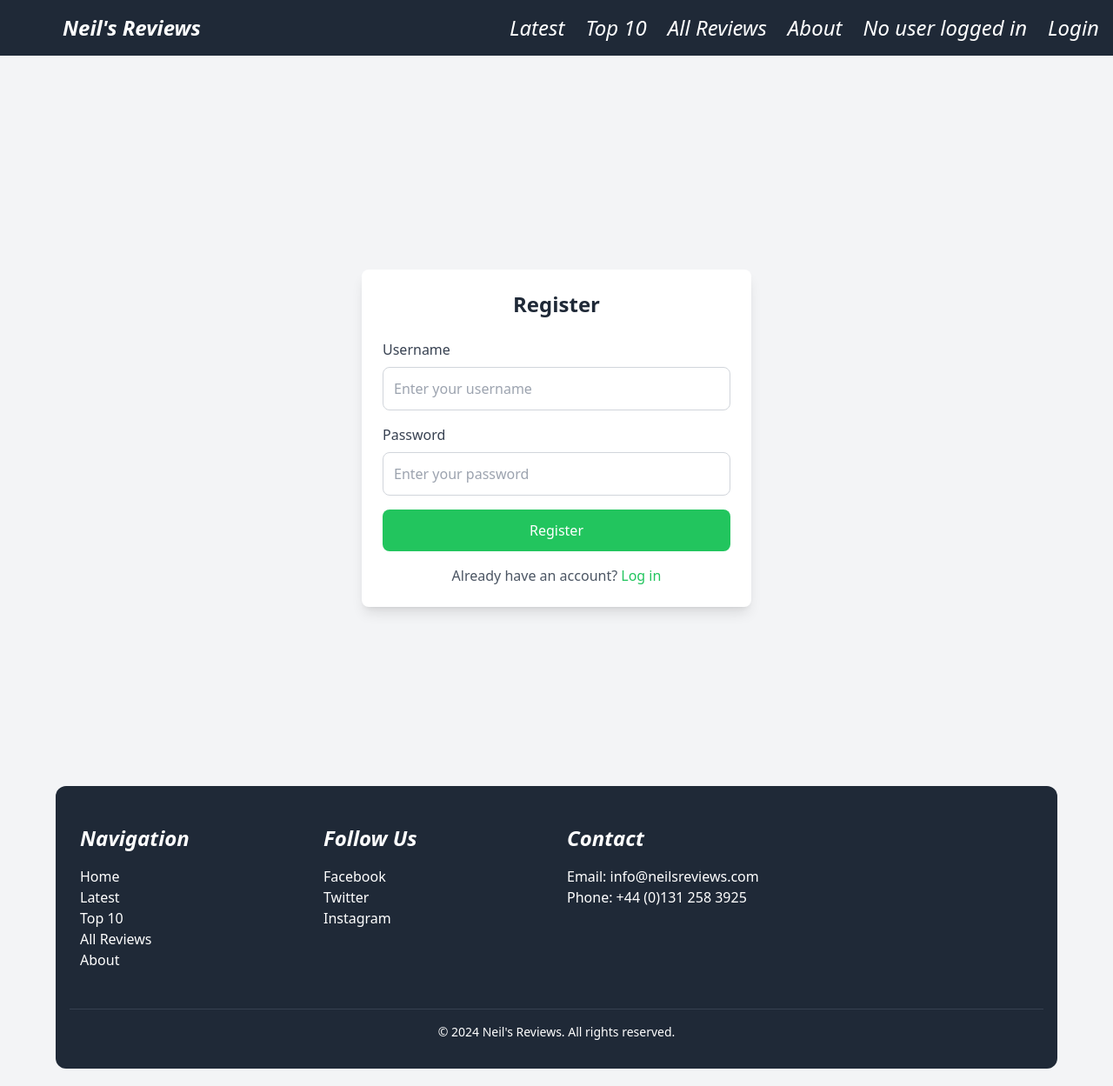
After one commit to neil-mckenna/FlaskCW, a Flask app: page /register in a window 1280 px wide. The commit adds this page. Shown: the whole page at 87% size. Run offline with Flask 3, Linux system fonts and the light colour scheme; some libraries are stand-ins or nearby versions.

Commit message:
More mgea functionality, for all reviews and user register and login

```diff
--- a/app.py
+++ b/app.py
@@ -1,4 +1,4 @@
-from flask import Flask, render_template, redirect, url_for, request, jsonify, make_response
+from flask import Flask, render_template, redirect, url_for, request, jsonify, make_response, flash, session
 import os
 import json
 from datetime import datetime
@@ -8,6 +8,9 @@ from datetime import datetime
 # start a Flask class constructed with app name which is this app.py
 app = Flask(__name__)
 
+# this is needed for flashing messages
+app.secret_key = "mehthisisecretkey44"
+
 
 # a helper filter to show dates
 @app.template_filter('dateformat')
@@ -16,6 +19,26 @@ def dateformat(value):
 
 # hard code const for the data file in my project for teh json data
 DATA_FILE = os.path.join(os.path.dirname(__file__), 'static/jsonData','games.json')
+
+# user data
+USER_DATA_FILE = os.path.join(os.path.dirname(__file__), 'static/jsonData','users.json')
+
+# load user data from JSOn file
+def load_user_data():
+    response, status_code = read_json_file(USER_DATA_FILE)
+
+    if status_code == 200:
+        # load users
+        return response.get("data", {"users": []})
+
+    # for error
+    return {"users" : [] }
+
+
+# save user data to JSON file
+def save_user_data(data):
+    with open(USER_DATA_FILE, "w") as f:
+        json.dump(data, f, indent=4)
 
 
 # a useful fucntion to extract josn data from a file as will reuse in multiple routes
@@ -52,10 +75,86 @@ def read_json_file(file_path):
 
 
 # start of routes
+@app.route('/register', methods=['GET','POST'])
+def register():
+    if request.method == 'POST':
+        username = request.form.get('username')
+        password = request.form.get('password')
+
+        # load exist users
+        user_data = load_user_data()
+
+        # if user already exists
+        if any(user['username'] == username for user in user_data['users']):
+            flash("Username already exists. Please choose a different one.", "danger")
+            return redirect(url_for('register'))
+
+        # add new users
+        user_data['users'].append({"username": username, "password": password})
+        save_user_data(user_data)
+
+        flash("Registration successful! Please log in: ", "success")
+        return redirect(url_for('login'))
+
+    return render_template('pages/security/register.html')
+
+# login logic
+@app.route('/login', methods=['GET','POST'])
+def login():
+
+    # hard code values for login
+    H_USERNAME = "neil"
+    H_PASSWORD = "password"
+
+    # check for a post request
+    if request.method == 'POST':
+        username = request.form.get('username')
+        password = request.form.get('password')
+
+        # check against hardcoded values
+        if username == H_USERNAME and password == H_PASSWORD:
+            session['logged_in'] = True # set login status
+            session['username'] = username
+
+            # flash green
+            flash("Login Successfully", "success")
+            return redirect(url_for('home'))
+
+        user_data = load_user_data()
+        # this is  fancy lamda/forloop to compare usernames
+        user = next((user for user in user_data['users'] if user['username'] == username), None)
+
+        # if user password in key match the password
+        if user and user['password'] == password:
+            session['logged_in'] = True
+            session['username'] = username
+            flash("login successfully", "success")
+            return redirect(url_for('home'))
+
+        # failed both
+        else:
+            flash("Invalid details: username and or password. Please Try Again!", "danger")
+            return redirect(url_for('login') )
+
+    return render_template("pages/security/login.html")
+
+# logout
+@app.route('/logout')
+def logout():
+    session.pop('logged_in', None)
+    session.pop('username', None)
+    flash("You have been logged out", "info")
+    session.clear()
+    return redirect(url_for('login'))
 
 # deafult root or home index
 @app.route('/')
 def home():
+
+    # redirect to login security reasons
+    if not session.get('logged_in', False):
+        return redirect(url_for('login'))
+
     # destruture function call with const from above
     response, status_code = read_json_file(DATA_FILE)
 
@@ -65,7 +164,10 @@ def home():
     # if success
     if status_code == 200:
         # return page with data passed
-        return render_template('pages/index.html', games=response["data"])
+        return render_template(
+            'pages/index.html',
+            games=response["data"],
+            logged_in=session.get('logged_in', False))
     else:
         # return error message, status
         return jsonify(response), status_code
--- a/templates/base.html
+++ b/templates/base.html
@@ -2,7 +2,7 @@
     {% include 'navbar.html' %}
 
     <!-- main container -->
-    <div class="container mx-auto mt-10 mb-5 px-4 sm:px-6 md:px-8 lg:px-12 xl:px-16 max-w-screen-xl">
+    <div class="container mx-auto mt-10 mb-5 px-4 sm:px-6 md:px-8 lg:px-12 xl:px-16 max-w-screen-xl ">
 
         <!-- main content will be unloaded into here -->
         {% block content %}
--- a/templates/footer.html
+++ b/templates/footer.html
@@ -2,24 +2,25 @@
   <footer class="bg-gray-800 text-white py-8 mt-0 rounded-xl">
     <div class="container mx-auto px-4">
       <!-- Grid Layout for Footer Items -->
-      <div class="grid grid-cols-1 sm:grid-cols-2 md:grid-cols-3 lg:grid-cols-4 gap-6">
+      <div class="grid grid-cols-1 sm:grid-cols-2 md:grid-cols-3 lg:grid-cols-4 gap-6 items-start p-3">
+
 
         <!-- Navigation Links -->
-        <div>
-          <h5 class="font-bold mb-4 text-3xl"><em>Navigation</em></h5>
+        <div class="">
+          <h5 class="font-bold mb-4 text-2xl"><em>Navigation</em></h5>
           <ul>
             <li><li><a href="{{ url_for('home') }}" class="hover:text-gray-400 hover:underline">Home</a></li></li>
-            <li><a href="#" class="hover:underline" class="hover:text-gray-400 hover:underline">Latest</a></li>
-            <li><a href="#" class="hover:underline" class="hover:text-gray-400 hover:underline">Top 10</a></li>
-            <li><a href="#" class="hover:underline" class="hover:text-gray-400 hover:underline">All Reviews</a></li>
+            <li><a href="#" class="hover:text-gray-400 hover:underline">Latest</a></li>
+            <li><a href="#" class="hover:text-gray-400 hover:underline">Top 10</a></li>
+            <li><a href="#" class="hover:text-gray-400 hover:underline">All Reviews</a></li>
             <li><li><a href="{{ url_for('about') }}" class="hover:text-gray-400 hover:underline">About</a></li></li>
           </ul>
         </div>
 
         <!-- Social Media Links -->
         <div>
-          <h5 class="font-bold mb-4 text-lg"><em>Follow Us</em></h5>
-          <ul class="flex space-x-4">
+          <h5 class="font-bold mb-4 text-2xl"><em>Follow Us</em></h5>
+          <ul class="">
             <li><a href="#" class="hover:underline">Facebook</a></li>
             <li><a href="#" class="hover:underline">Twitter</a></li>
             <li><a href="#" class="hover:underline">Instagram</a></li>
@@ -28,7 +29,7 @@
 
         <!-- Contact Information -->
         <div>
-          <h5 class="font-bold mb-4 text-lg"><em>Contact</em></h5>
+          <h5 class="font-bold mb-4 text-2xl"><em>Contact</em></h5>
           <p>Email: <a href="mailto:info@example.com" class="hover:underline">info@neilsreviews.com</a></p>
           <p>Phone: <a href="tel:+123456789" class="hover:underline">+44 (0)131 258 3925</a></p>
         </div>
--- a/templates/navbar.html
+++ b/templates/navbar.html
@@ -1,12 +1,70 @@
-<nav class="bg-gray-800 p-4 text-3xl font-semibold">
-        <div class="container mx-auto flex justify-between items-center">
-        <div class="text-white" ><a href="{{ url_for('home') }}" class="hover:text-gray-400 hover:underline">Neil's Reviews</a></div>
-        <ul class="flex space-x-6 text-white">
+<nav class="bg-gray-800 p-4">
+
+    <div class="container mx-auto flex justify-between items-center text-2xl text-bold italic">
+
+        <!-- home  -->
+        <div class="text-white text-2xl font-semibold md:ml-10 lg:ml-14 ">
+            <a href="{{ url_for('home') }}" class="hover:text-gray-400 hover:underline">Neil's Reviews</a>
+
+
+        </div>
+
+        <!-- hamburger btn -->
+        <button
+            id="nav-toggle"
+            class="text-white text-2xl focus:outline-none md:hidden"
+            aria-expanded="false"
+            aria-controls="nav-menu"
+            onclick="toggleNavMenu()">
+            <span class="sr-only">Toggle navigation</span>
+            &#9776; <!-- hamburger unicode  -->
+        </button>
+
+        <!-- nav Links -->
+        <ul
+            id="nav-menu"
+            class="hidden flex-col md:flex md:flex-row space-y-4 md:space-y-0 md:space-x-6 text-white mt-4 md:mt-0 transition-all duration-300 ease-in-out">
             <li><a href="{{ url_for('latest') }}" class="hover:text-gray-400 hover:underline">Latest</a></li>
             <li><a href="{{ url_for('top_10') }}" class="hover:text-gray-400 hover:underline">Top 10</a></li>
             <li><a href="{{ url_for('all_reviews') }}" class="hover:text-gray-400 hover:underline">All Reviews</a></li>
-            <li><a href="{{ url_for('about') }}"  class="hover:text-gray-400 hover:underline">About</a></li>
-            <li><a href="#" class="hover:text-gray-400 hover:underline">Login</a></li>
+            <li><a href="{{ url_for('about') }}" class="hover:text-gray-400 hover:underline">About</a></li>
+
+            <li><a>
+                {% if logged_in %}
+                    <p>User:{{ session['username'] }}</p>
+                {% else %}
+                    <p>No user logged in</p>
+                {% endif %}
+            </a></li>
+
+            {% if logged_in %}
+                <li><a href="{{ url_for('logout') }}" class="hover:text-gray-400 hover:underline">Logout</a></li>
+            {% else %}
+                <li><a href="{{ url_for('login') }}" class="hover:text-gray-400 hover:underline">Login</a></li>
+            {% endif %}
         </ul>
-        </div>
+    </div>
 </nav>
+
+<script>
+    function toggleNavMenu()
+    {
+        // grab the element nav-menu
+        const navMenu = document.getElementById("nav-menu");
+
+        // grab the element nav-toggle
+        const navToggle = document.getElementById("nav-toggle");
+
+        // grab the bool of teh aria
+        const isExpanded = navToggle.getAttribute("aria-expanded") === "true";
+
+        // Toggle hidden class
+        navMenu.classList.toggle("hidden");
+
+        // Update aria-expanded attribute
+        navToggle.setAttribute("aria-expanded", !isExpanded);
+
+        // Toggle hamburger and close icons unicode
+        navToggle.innerHTML = isExpanded ? "&#9776;" : "&times;";
+    }
+</script>
--- a/templates/pages/latest.html
+++ b/templates/pages/latest.html
@@ -3,7 +3,7 @@
 
 {% block content %}
     <div class="bg-gray-200 rounded rounded-lg mt-4 mb-6 border-4 border-gray-200 p-4">
-        <h2 class="text-center text-3xl font-boldest p-3 mx-auto mt-2 mb-7 bg-green-800 text-white italic rounded rounded-lg">Latest reviews</h2>
+        <h2 class="text-center text-3xl font-boldest p-3 mx-auto mt-2 mb-7 bg-green-700 text-white italic rounded rounded-lg">Latest reviews</h2>
 
         <div class="flex flex-wrap gap-x-1 gap-y-4">
             {% for review in reviews %}
--- /dev/null
+++ b/templates/pages/security/register.html
@@ -0,0 +1,50 @@
+{% extends 'base.html' %}
+
+{% block content %}
+<div class="flex justify-center items-center min-h-screen bg-gray-100">
+    <div class="w-full max-w-md bg-white shadow-lg rounded-lg p-6">
+        <h2 class="text-2xl font-bold text-center mb-6 text-gray-800">Register</h2>
+        <form action="{{ url_for('register') }}" method="POST" class="space-y-4">
+            <!-- Username Field -->
+            <div>
+                <label for="username" class="block text-gray-700 font-medium mb-2">Username</label>
+                <input
+                    type="text"
+                    id="username"
+                    name="username"
+                    class="w-full border border-gray-300 rounded-lg p-3 focus:outline-none focus:ring focus:ring-green-400"
+                    placeholder="Enter your username"
+                    required
+                >
+            </div>
+
+            <!-- Password Field -->
+            <div>
+                <label for="password" class="block text-gray-700 font-medium mb-2">Password</label>
+                <input
+                    type="password"
+                    id="password"
+                    name="password"
+                    class="w-full border border-gray-300 rounded-lg p-3 focus:outline-none focus:ring focus:ring-green-400"
+                    placeholder="Enter your password"
+                    required
+                >
+            </div>
+
+            <!-- Submit Button -->
+            <div>
+                <button
+                    type="submit"
+                    class="w-full bg-green-500 text-white font-medium p-3 rounded-lg hover:bg-green-600 transition duration-200"
+                >
+                    Register
+                </button>
+            </div>
+        </form>
+        <p class="text-center text-gray-600 mt-4">
+            Already have an account?
+            <a href="{{ url_for('login') }}" class="text-green-500 hover:underline">Log in</a>
+        </p>
+    </div>
+</div>
+{% endblock %}
--- a/templates/pages/top_10.html
+++ b/templates/pages/top_10.html
@@ -3,7 +3,7 @@
 
 {% block content %}
     <div class="bg-gray-200 rounded rounded-lg mt-4 mb-6 border-4 border-gray-200 p-4">
-        <h2 class="text-center text-3xl font-boldest p-3 mx-auto mt-2 mb-7 bg-green-800 text-white italic rounded rounded-lg">Top 10 reviews</h2>
+        <h2 class="text-center text-3xl font-boldest p-3 mx-auto mt-2 mb-7 bg-green-700 text-white italic rounded rounded-lg">Top 10 reviews</h2>
 
         <div class="flex flex-wrap gap-x-1 gap-y-4">
             {% for review in reviews %}
--- a/templates/partials/head.html
+++ b/templates/partials/head.html
@@ -6,4 +6,4 @@
     <title>Example of Web</title>
     <script src="https://cdn.tailwindcss.com"></script>
 </head>
-<body>
+<body class="bg-gray-100">
```
Also changed, not shown: static/jsonData/games.json (+12 -12 lines), static/jsonData/users.json (added, +16 -0 lines), templates/pages/about.html (+11 -7 lines), templates/pages/all_reviews.html (+35 -14 lines), templates/pages/index.html (+13 -0 lines), templates/pages/security/login.html (added, +46 -0 lines).
